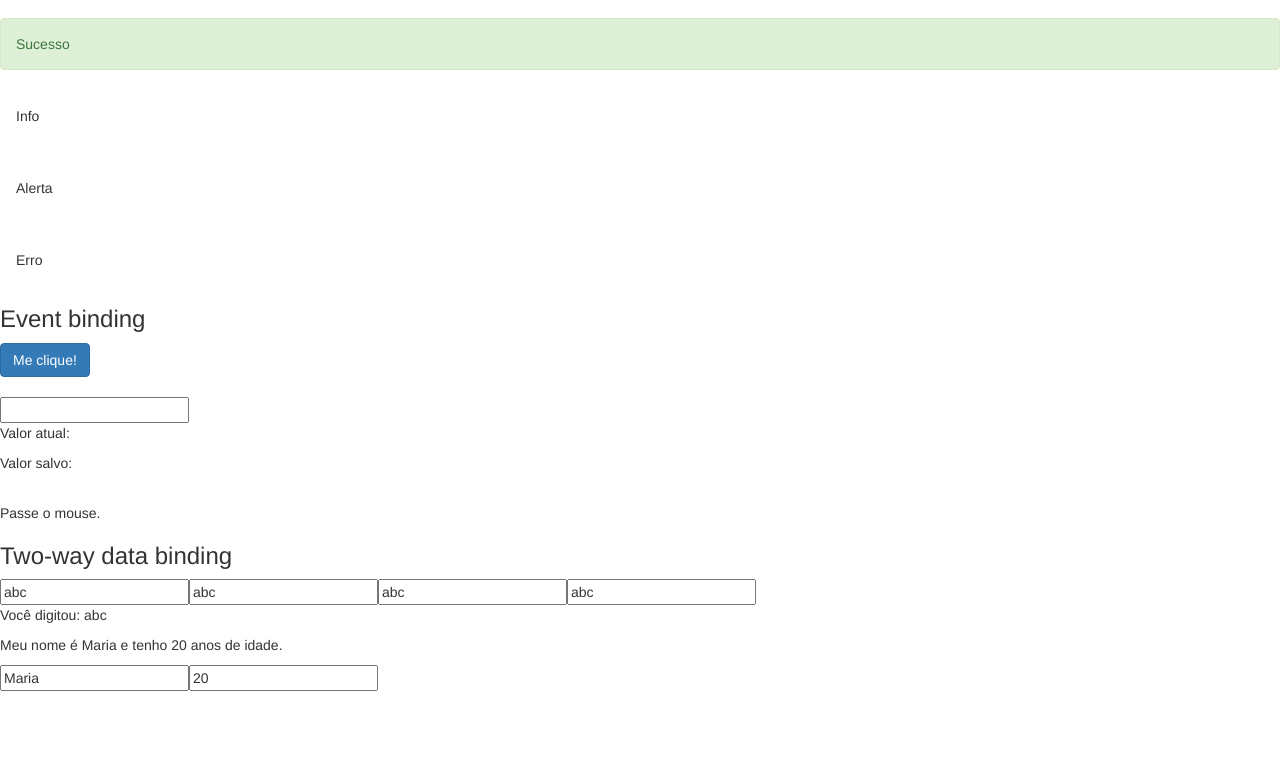
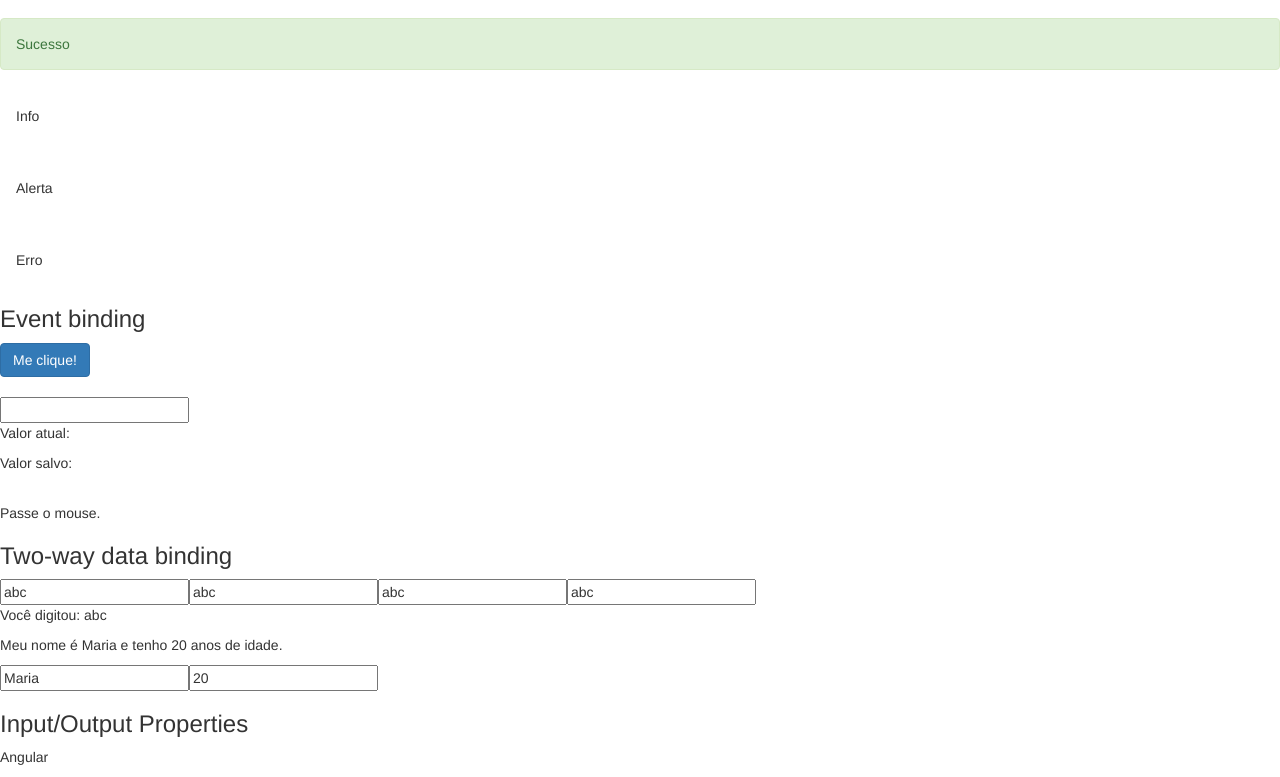
Before and after one commit to flflima/curso-angular2, an Angular app in the folder data-binding/: page / in a window 1280 px wide. Shown: the part 543-1320 px from the top of the page. Before the commit the page ends 1234 px from the top, so only its background shows below. Built offline with nearby package versions, Linux system fonts and the light colour scheme.

Commit message:
Reusing Input Properties

```diff
--- a/data-binding/src/app/app.module.ts
+++ b/data-binding/src/app/app.module.ts
@@ -4,11 +4,13 @@ import { FormsModule } from '@angular/forms'; // incluído para ngModel
 
 import { AppComponent } from './app.component';
 import { DataBindingComponent } from './data-binding/data-binding.component';
+import { InputPropertyComponent } from './input-property/input-property.component';
 
 @NgModule({
   declarations: [
     AppComponent,
-    DataBindingComponent
+    DataBindingComponent,
+    InputPropertyComponent
   ],
   imports: [
     BrowserModule,
--- a/data-binding/src/app/data-binding/data-binding.component.html
+++ b/data-binding/src/app/data-binding/data-binding.component.html
@@ -112,3 +112,12 @@
     </div>
   </article>
 </section>
+
+<section class="input-output-properties">
+  <article>
+    <h3>Input/Output Properties</h3>
+
+
+    <app-curso [nome]="nomeDoCurso"></app-curso>
+  </article>
+</section>
--- a/data-binding/src/app/data-binding/data-binding.component.ts
+++ b/data-binding/src/app/data-binding/data-binding.component.ts
@@ -21,6 +21,8 @@ export class DataBindingComponent implements OnInit {
     nome: "Maria",
     idade: 20
   }
+
+  nomeDoCurso: string = "Angular";
 
   getValor() {
     return 1;
--- /dev/null
+++ b/data-binding/src/app/input-property/input-property.component.html
@@ -0,0 +1,3 @@
+<p>
+  {{ nomeCurso }}
+</p>
--- /dev/null
+++ b/data-binding/src/app/input-property/input-property.component.ts
@@ -0,0 +1,18 @@
+import { Component, OnInit, Input } from '@angular/core';
+
+@Component({
+  selector: 'app-curso',
+  templateUrl: './input-property.component.html',
+  styleUrls: ['./input-property.component.css']//,
+  //inputs: ["nomeCurso:nome"]
+})
+export class InputPropertyComponent implements OnInit {
+
+  @Input('nome') nomeCurso: string = '';
+
+  constructor() { }
+
+  ngOnInit() {
+  }
+
+}
```
Also changed, not shown: data-binding/src/app/input-property/input-property.component.css (added), 1 other file (tests, documents, lock files or other folders).
